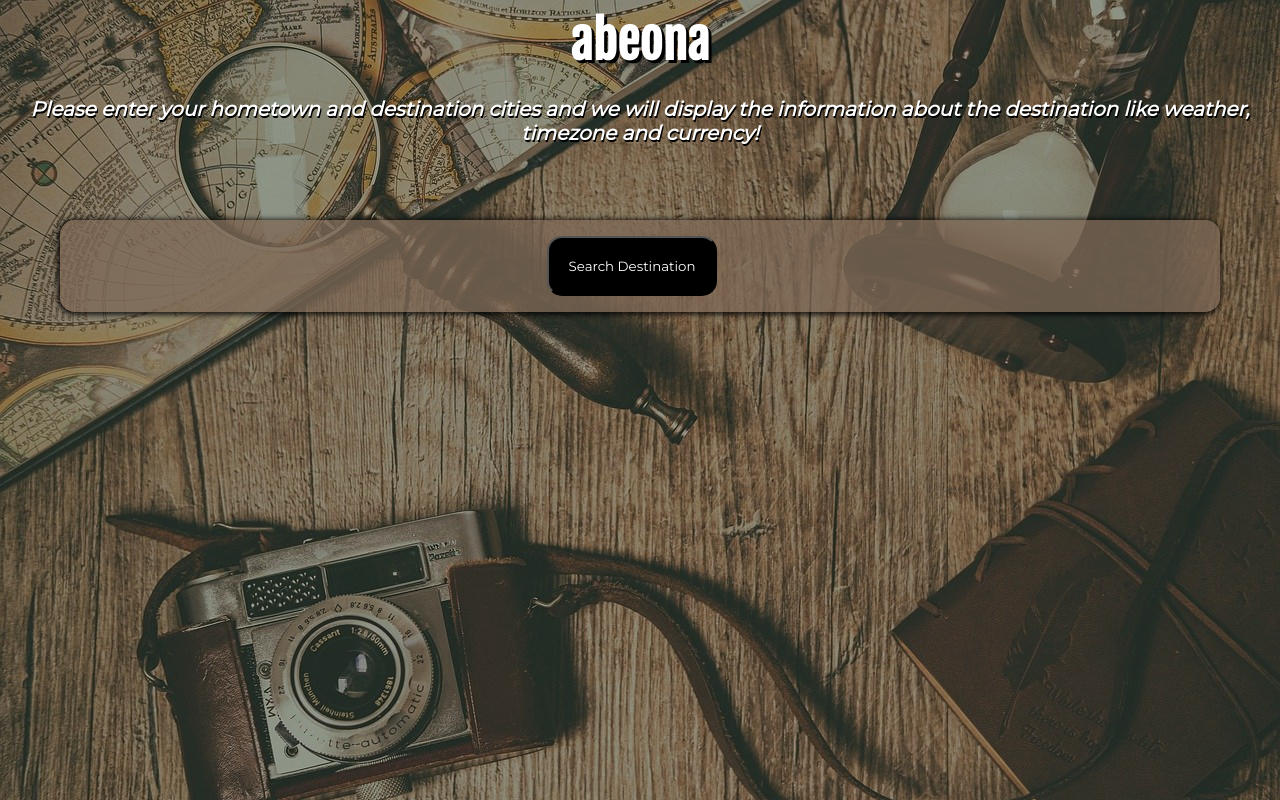
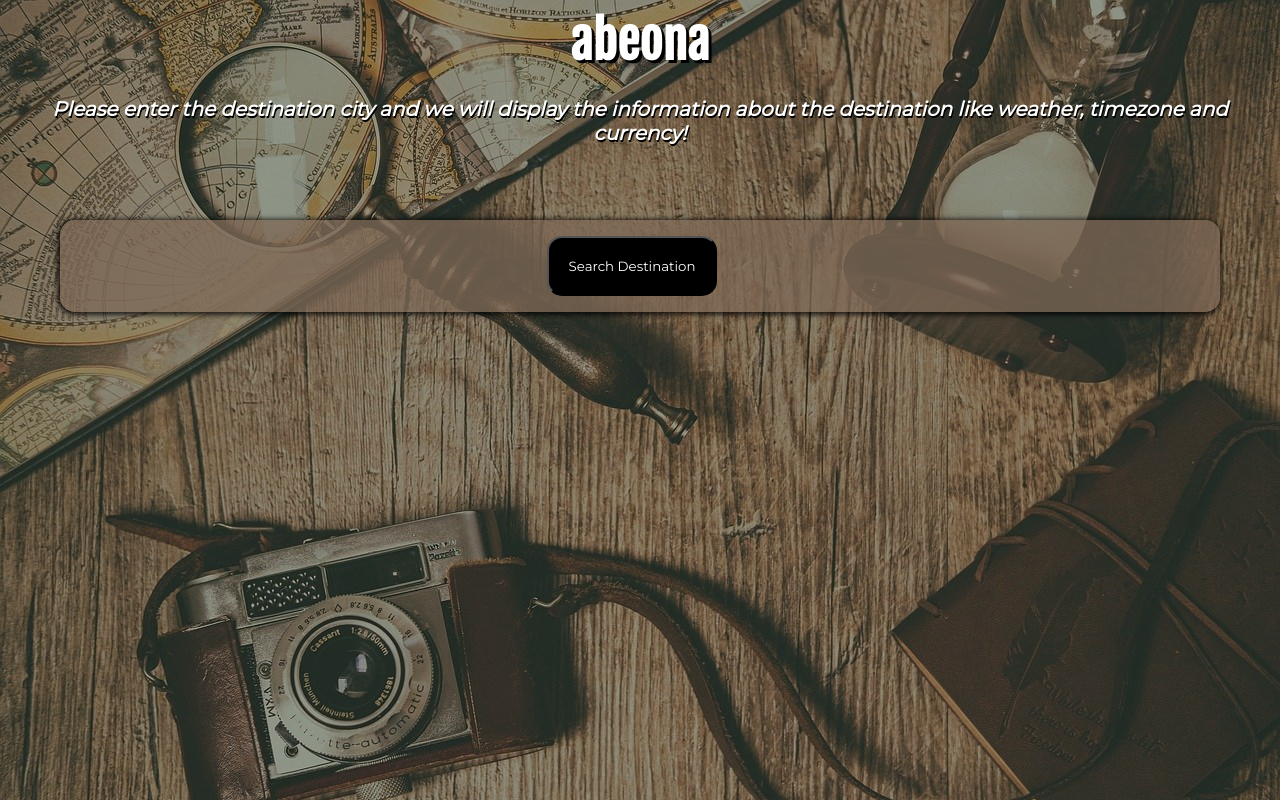
Before and after one commit to dguedea/travel-app-abeona, a React (Create React App) app in the folder abeona/: page / in a window 1280 px wide. Built offline with nearby package versions, Linux system fonts and the light colour scheme.

Commit message:
update instruction text

```diff
--- a/abeona/src/App.js
+++ b/abeona/src/App.js
@@ -62,7 +62,7 @@ function App() {
     <React.Fragment>
       <h1>abeona</h1>
       <h2 className="description">
-        Please enter your hometown and destination cities and we will display
+        Please enter the destination city and we will display
         the information about the destination like weather, timezone and
         currency!
       </h2>
```
